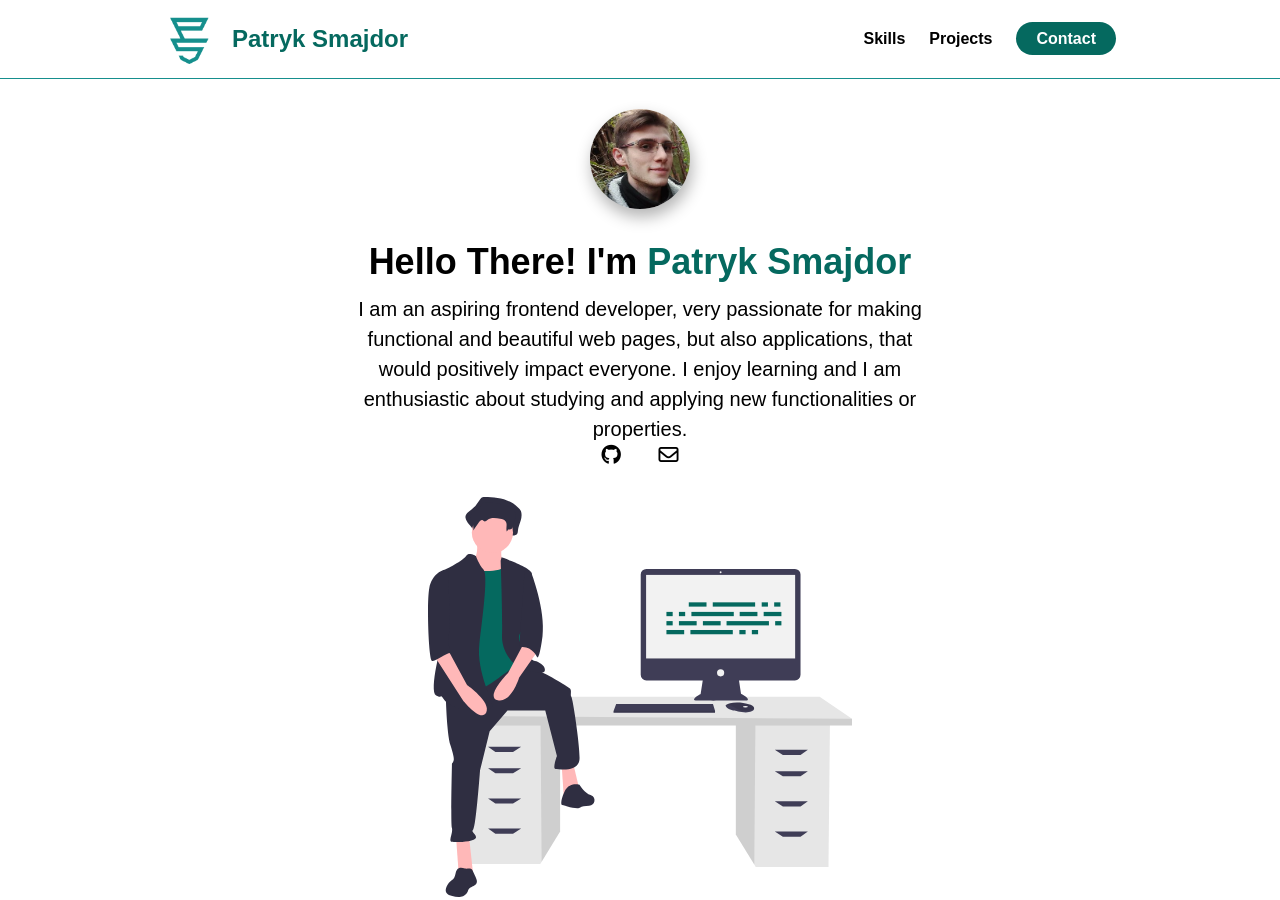
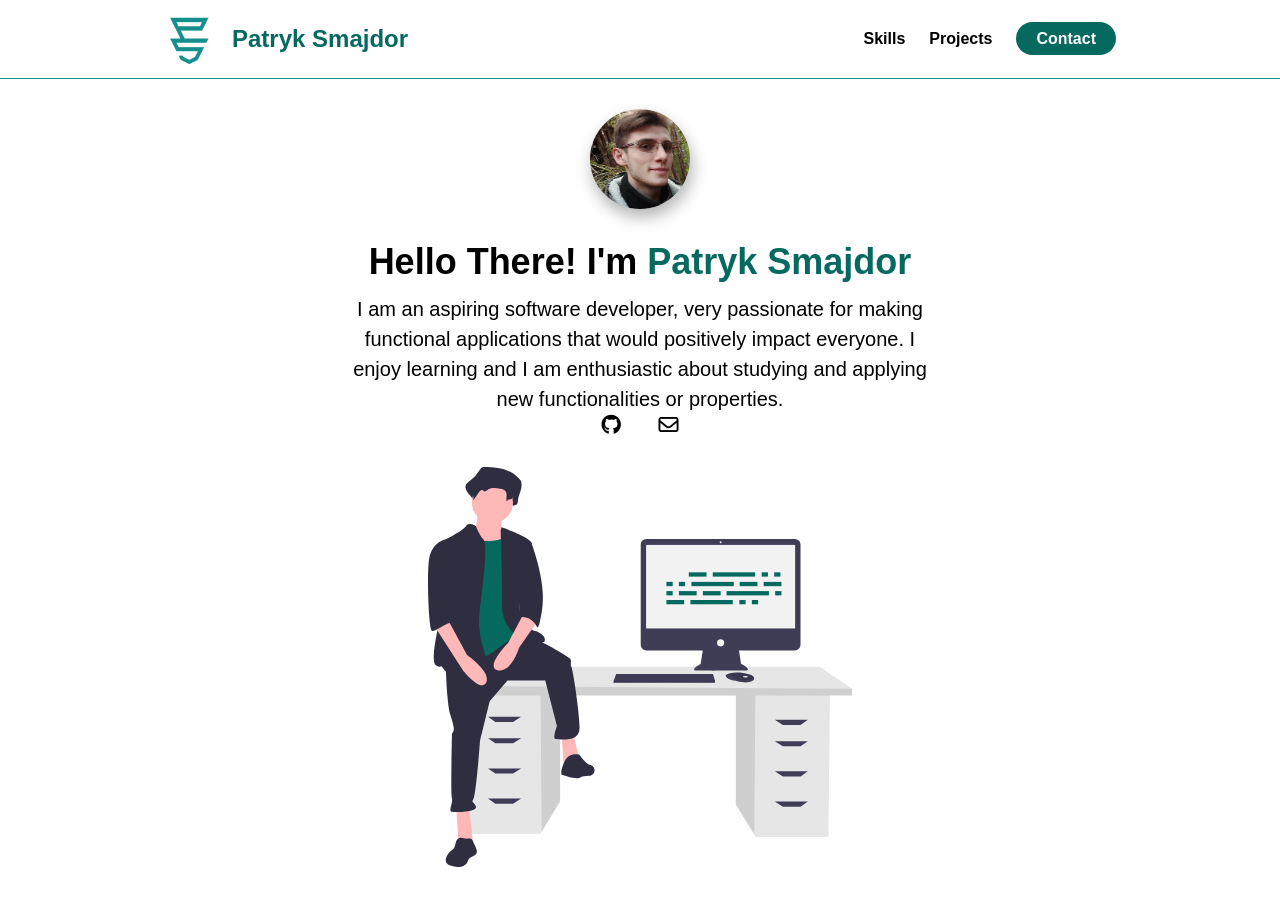
Before and after one commit to psmajdor/psmajdor.github.io, a plain HTML site: page index.html in a window 1280 px wide. Shown: the top 900 px of the page. Drawn offline with Linux system fonts and the light colour scheme; a web font is replaced by a local one.

Commit message:
Update personal page description

```diff
--- a/index.html
+++ b/index.html
@@ -54,8 +54,8 @@
                         Hello There! I'm <span>Patryk Smajdor</span>
                     </h1>
                     <p class="about-me__info-paragraph">
-                        I am an aspiring frontend developer, very passionate for making functional and beautiful web
-                        pages, but also applications, that would positively impact everyone. I enjoy learning and I am
+                        I am an aspiring software developer, very passionate for making functional applications
+                        that would positively impact everyone. I enjoy learning and I am
                         enthusiastic about studying and applying new functionalities or properties.
                     </p>
                     <div class="about-me__links">
```
